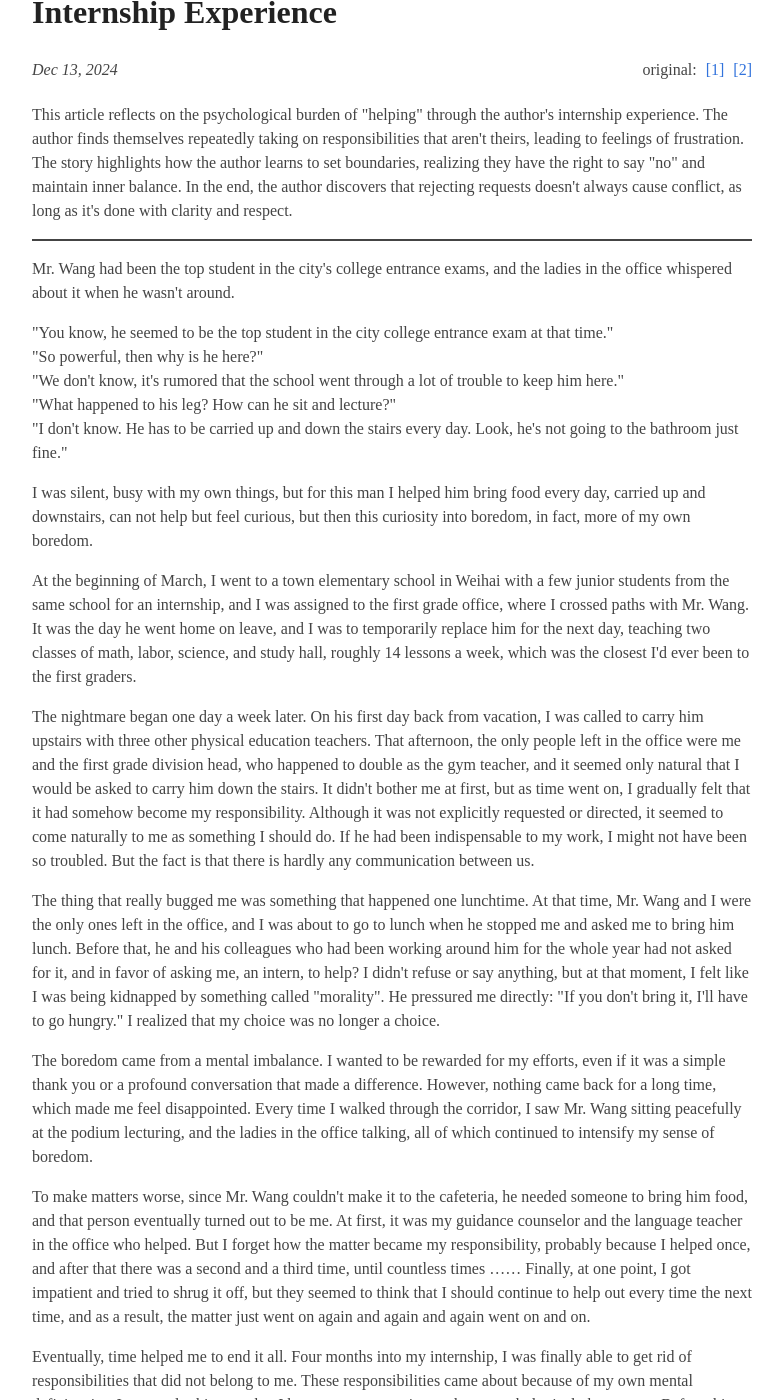
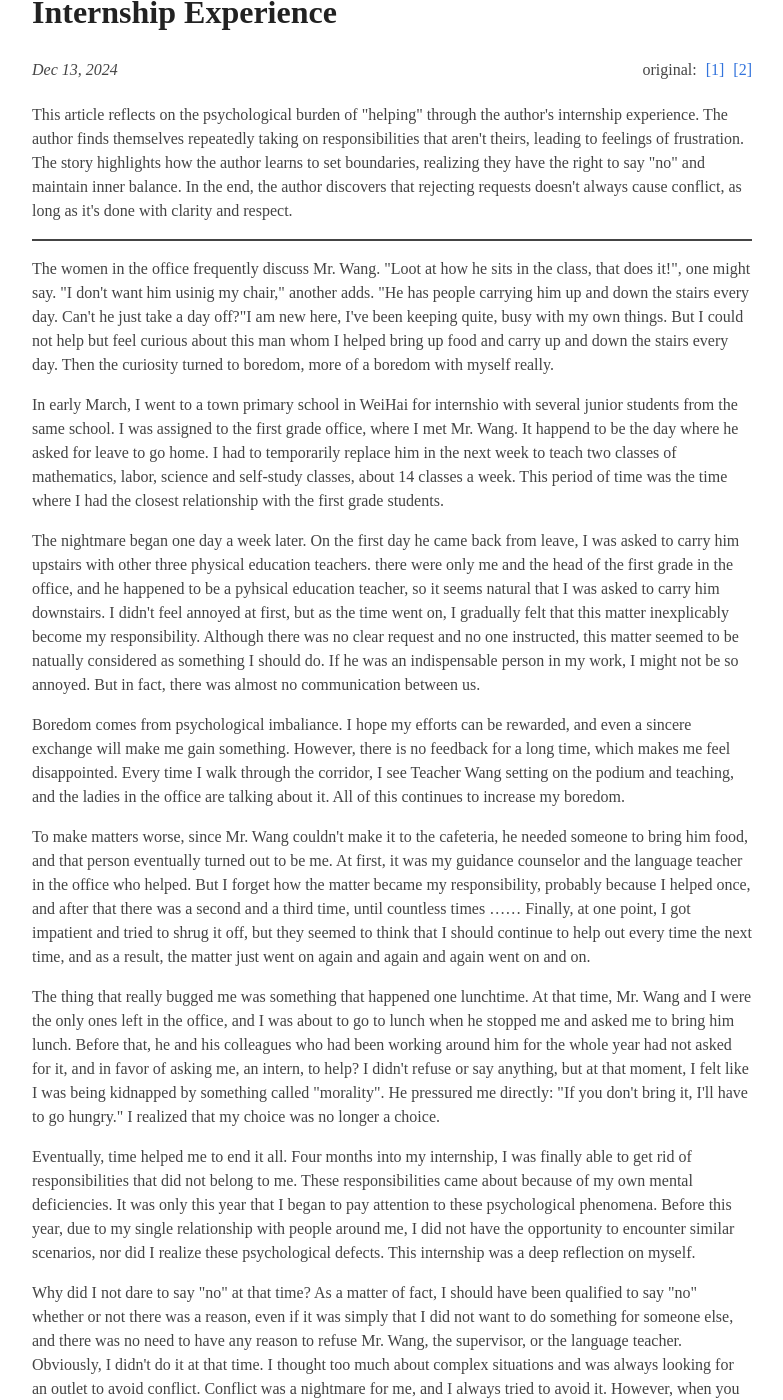
Before and after one commit to gaotianchi/gaotianchi.github.io, a Jekyll site: the page built from _posts/2024-12-14-the-psychological-burden-behind-helping-reflections-on-the-importance-of-saying-no-from-an-internship-experience.md, in a window 1280 px wide and 1400 px high, scrolled down 249 px. Shown: the whole window, without its empty margins (248-1031 px from the left). Built offline with Jekyll 4.4.1, drawn with Linux system fonts in a browser that asks for light colours; some web fonts are replaced.

Commit message:
Update post.

```diff
--- a/_posts/2024-12-14-the-psychological-burden-behind-helping-reflections-on-the-importance-of-saying-no-from-an-internship-experience.md
+++ b/_posts/2024-12-14-the-psychological-burden-behind-helping-reflections-on-the-importance-of-saying-no-from-an-internship-experience.md
@@ -12,25 +12,17 @@ This article reflects on the psychological burden of "helping" through the autho
 
 ---
 
-Mr. Wang had been the top student in the city's college entrance exams, and the ladies in the office whispered about it when he wasn't around.
+The women in the office frequently discuss Mr. Wang. "Loot at how he sits in the class, that does it!", one might say. "I don't want him usinig my chair," another adds. "He has people carrying him up and down the stairs every day. Can't he just take a day off?"I am new here, I've been keeping quite, busy with my own things. But I could not help but feel curious about this man whom I helped bring up food and carry up and down the stairs every day. Then the curiosity turned to boredom, more of a boredom with myself really.
 
-"You know, he seemed to be the top student in the city college entrance exam at that time."
-"So powerful, then why is he here?"
-"We don't know, it's rumored that the school went through a lot of trouble to keep him here."
-"What happened to his leg? How can he sit and lecture?"
-"I don't know. He has to be carried up and down the stairs every day. Look, he's not going to the bathroom just fine."
+In early March, I went to a town primary school in WeiHai for internshio with several junior students from the same school. I was assigned to the first grade office, where I met Mr. Wang. It happend to be the day where he asked for leave to go home. I had to temporarily replace him in the next week to teach two classes of mathematics, labor, science and self-study classes, about 14 classes a week. This period of time was the time where I had the closest relationship with the first grade students.
 
-I was silent, busy with my own things, but for this man I helped him bring food every day, carried up and downstairs, can not help but feel curious, but then this curiosity into boredom, in fact, more of my own boredom.
+The nightmare began one day a week later. On the first day he came back from leave, I was asked to carry him upstairs with other three physical education teachers. there were only me and the head of the first grade in the office, and he happened to be a pyhsical education teacher, so it seems natural that I was asked to carry him downstairs. I didn't feel annoyed at first, but as the time went on, I gradually felt that this matter inexplicably become my responsibility. Although there was no clear request and no one instructed, this matter seemed to be natually considered as something I should do. If he was an indispensable person in my work, I might not be so annoyed. But in fact, there was almost no communication between us.
 
-At the beginning of March, I went to a town elementary school in Weihai with a few junior students from the same school for an internship, and I was assigned to the first grade office, where I crossed paths with Mr. Wang. It was the day he went home on leave, and I was to temporarily replace him for the next day, teaching two classes of math, labor, science, and study hall, roughly 14 lessons a week, which was the closest I'd ever been to the first graders.
+Boredom comes from psychological imbaliance. I hope my efforts can be rewarded, and even a sincere exchange will make me gain something. However, there is no feedback for a long time, which makes me feel disappointed. Every time I walk through the corridor, I see Teacher Wang setting on the podium and teaching, and the ladies in the office are talking about it. All of this continues to increase my boredom.
 
-The nightmare began one day a week later. On his first day back from vacation, I was called to carry him upstairs with three other physical education teachers. That afternoon, the only people left in the office were me and the first grade division head, who happened to double as the gym teacher, and it seemed only natural that I would be asked to carry him down the stairs. It didn't bother me at first, but as time went on, I gradually felt that it had somehow become my responsibility. Although it was not explicitly requested or directed, it seemed to come naturally to me as something I should do. If he had been indispensable to my work, I might not have been so troubled. But the fact is that there is hardly any communication between us.
+To make matters worse, since Mr. Wang couldn't make it to the cafeteria, he needed someone to bring him food, and that person eventually turned out to be me. At first, it was my guidance counselor and the language teacher in the office who helped. But I forget how the matter became my responsibility, probably because I helped once, and after that there was a second and a third time, until countless times ...... Finally, at one point, I got impatient and tried to shrug it off, but they seemed to think that I should continue to help out every time the next time, and as a result, the matter just went on again and again and again went on and on.
 
 The thing that really bugged me was something that happened one lunchtime. At that time, Mr. Wang and I were the only ones left in the office, and I was about to go to lunch when he stopped me and asked me to bring him lunch. Before that, he and his colleagues who had been working around him for the whole year had not asked for it, and in favor of asking me, an intern, to help? I didn't refuse or say anything, but at that moment, I felt like I was being kidnapped by something called "morality". He pressured me directly: "If you don't bring it, I'll have to go hungry." I realized that my choice was no longer a choice.
-
-The boredom came from a mental imbalance. I wanted to be rewarded for my efforts, even if it was a simple thank you or a profound conversation that made a difference. However, nothing came back for a long time, which made me feel disappointed. Every time I walked through the corridor, I saw Mr. Wang sitting peacefully at the podium lecturing, and the ladies in the office talking, all of which continued to intensify my sense of boredom.
-
-To make matters worse, since Mr. Wang couldn't make it to the cafeteria, he needed someone to bring him food, and that person eventually turned out to be me. At first, it was my guidance counselor and the language teacher in the office who helped. But I forget how the matter became my responsibility, probably because I helped once, and after that there was a second and a third time, until countless times ...... Finally, at one point, I got impatient and tried to shrug it off, but they seemed to think that I should continue to help out every time the next time, and as a result, the matter just went on again and again and again went on and on.
 
 Eventually, time helped me to end it all. Four months into my internship, I was finally able to get rid of responsibilities that did not belong to me. These responsibilities came about because of my own mental deficiencies. It was only this year that I began to pay attention to these psychological phenomena. Before this year, due to my single relationship with people around me, I did not have the opportunity to encounter similar scenarios, nor did I realize these psychological defects. This internship was a deep reflection on myself.
 
```
